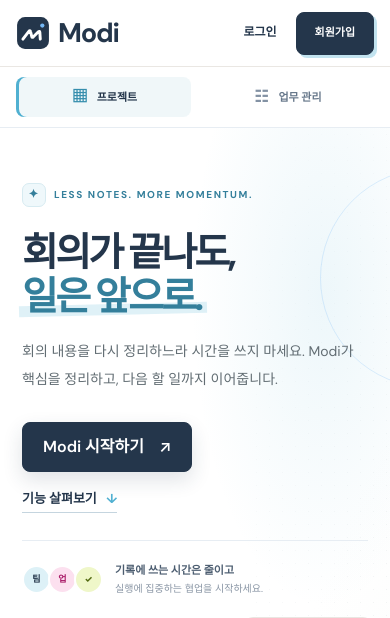
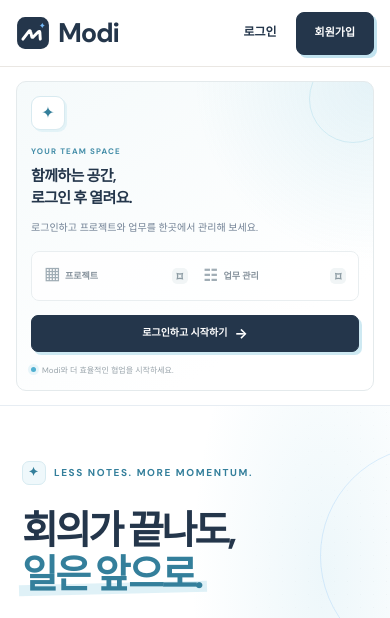
Before and after one commit to sg1315/2026-2-capstone, a Django app: page / in a window 390 px wide. Shown: the top 618 px of the page. Run offline with Django 5.2, Linux system fonts and the light colour scheme.

Commit message:
메인 페이지 디자인 변경 및 로그인 전, 후 화면 작업중

```diff
--- a/base/models/__init__.py
+++ b/base/models/__init__.py
@@ -1,2 +1,4 @@
 from .user_models import *
 from .project_models import *
+from .minutes_models import *
+from .task_models import *
--- a/front/templates/main/main.html
+++ b/front/templates/main/main.html
@@ -18,6 +18,8 @@
 
     <div class="site-layout">
         <aside class="app-sidebar" aria-label="주요 메뉴">
+            {% if user.is_authenticated %}
+                <!-- 로그인한 사용자에게만 워크스페이스 메뉴 표시 -->
                 <div class="sidebar-topline">WORKSPACE</div>
                 <div class="sidebar-workspace">
                     <div class="workspace-mark">M</div>
@@ -40,6 +42,38 @@
                         <span class="sidebar-count">12</span>
                     </a>
                 </nav>
+            {% else %}
+                <!-- 로그인 전에는 워크스페이스 이용 안내 표시 -->
+                <div class="sidebar-topline">WORKSPACE</div>
+                <section class="sidebar-guest-panel" aria-label="로그인 후 이용 가능한 메뉴">
+                    <div class="guest-panel-icon" aria-hidden="true">✦</div>
+                    <span class="guest-panel-kicker">YOUR TEAM SPACE</span>
+                    <h2>함께하는 공간,<br>로그인 후 열려요.</h2>
+                    <p>로그인하고 프로젝트와 업무를 한곳에서 관리해 보세요.</p>
+
+                    <div class="guest-menu-preview">
+                        <div class="guest-menu-item">
+                            <span class="sidebar-icon icon-project" aria-hidden="true">▦</span>
+                            <span>프로젝트</span>
+                            <span class="guest-lock" aria-label="로그인 필요">⌑</span>
+                        </div>
+                        <div class="guest-menu-item">
+                            <span class="sidebar-icon icon-task" aria-hidden="true">☷</span>
+                            <span>업무 관리</span>
+                            <span class="guest-lock" aria-label="로그인 필요">⌑</span>
+                        </div>
+                    </div>
+
+                    <!-- TODO: 실제 로그인 URL로 href를 연결해 주세요. -->
+                    <a class="guest-login-link" href="#">
+                        로그인하고 시작하기 <span aria-hidden="true">→</span>
+                    </a>
+                    <div class="guest-panel-footnote">
+                        <span class="guest-footnote-dot"></span>
+                        Modi와 더 효율적인 협업을 시작하세요.
+                    </div>
+                </section>
+            {% endif %}
 
             <div class="sidebar-divider"></div>
             <div class="sidebar-mini-label">MODI가 도와드려요</div>
--- a/static/css/app.css
+++ b/static/css/app.css
@@ -120,6 +120,8 @@ body {
     line-height: var(--line-height-body);
     -webkit-font-smoothing: antialiased;
     text-rendering: optimizeLegibility;
+    -webkit-user-select: none;
+    user-select: none;
 }
 
 img,
--- a/static/css/main.css
+++ b/static/css/main.css
@@ -663,3 +663,192 @@ body.landing-page { background: var(--modi-paper); }
     background: #FFFFFF;
     border-color: #EAE7E3;
 }
+
+/* 로그인 전 사이드바: 워크스페이스 접근 안내 */
+.sidebar-guest-panel {
+    position: relative;
+    overflow: hidden;
+    margin-top: 14px;
+    padding: 18px 13px 14px;
+    border: 1px solid #E4EAEC;
+    border-radius: 10px;
+    background:
+        radial-gradient(circle at 100% 0%, rgba(80,176,209,.13), transparent 38%),
+        linear-gradient(150deg, #F5FAFB 0%, #FFFFFF 78%);
+}
+
+.sidebar-guest-panel::after {
+    position: absolute;
+    top: -27px;
+    right: -24px;
+    width: 88px;
+    height: 88px;
+    border: 1px solid rgba(80,176,209,.18);
+    border-radius: 50%;
+    content: "";
+    pointer-events: none;
+}
+
+.guest-panel-icon {
+    display: grid;
+    width: 34px;
+    height: 34px;
+    margin-bottom: 15px;
+    place-items: center;
+    border: 1px solid #D8EAF0;
+    border-radius: 9px;
+    color: #347F9B;
+    background: #FFFFFF;
+    box-shadow: 2px 2px 0 rgba(80,176,209,.12);
+    font-size: 16px;
+}
+
+.guest-panel-kicker {
+    display: block;
+    margin-bottom: 8px;
+    color: #438DA8;
+    font-size: 8px;
+    font-weight: 800;
+    letter-spacing: 1.15px;
+}
+
+.sidebar-guest-panel h2 {
+    margin: 0 0 9px;
+    color: #24364B;
+    font-size: 16px;
+    font-weight: 800;
+    line-height: 1.45;
+    letter-spacing: -.65px;
+    word-break: keep-all;
+}
+
+.sidebar-guest-panel > p {
+    margin: 0 0 15px;
+    color: #718094;
+    font-size: 10px;
+    line-height: 1.75;
+    word-break: keep-all;
+}
+
+.guest-menu-preview {
+    display: flex;
+    flex-direction: column;
+    gap: 5px;
+    margin-bottom: 14px;
+    padding: 7px;
+    border: 1px solid #E9EEF0;
+    border-radius: 8px;
+    background: rgba(255,255,255,.78);
+}
+
+.guest-menu-item {
+    display: flex;
+    min-height: 34px;
+    align-items: center;
+    gap: 9px;
+    padding: 0 7px;
+    border-radius: 6px;
+    color: #87939D;
+    font-size: 10px;
+    font-weight: 600;
+}
+
+.guest-menu-item .sidebar-icon {
+    width: 17px;
+    color: #A0ADB5;
+    font-size: 16px;
+}
+
+.guest-lock {
+    display: grid;
+    width: 19px;
+    height: 19px;
+    margin-left: auto;
+    place-items: center;
+    border-radius: 5px;
+    color: #8C9BA3;
+    background: #F1F5F6;
+    font-size: 12px;
+}
+
+.guest-login-link {
+    display: flex;
+    min-height: 37px;
+    align-items: center;
+    justify-content: center;
+    gap: 7px;
+    padding: 0 9px;
+    border: 1px solid #24364B;
+    border-radius: 7px;
+    color: #FFFFFF;
+    background: #24364B;
+    box-shadow: 3px 3px 0 rgba(80,176,209,.28);
+    font-size: 10px;
+    font-weight: 700;
+    transition: transform .18s ease, box-shadow .18s ease, background .18s ease;
+}
+
+.guest-login-link:hover {
+    transform: translate(2px,2px);
+    box-shadow: 1px 1px 0 rgba(80,176,209,.28);
+    color: #FFFFFF;
+    background: #304B68;
+}
+
+.guest-login-link span {
+    font-size: 14px;
+}
+
+.guest-panel-footnote {
+    display: flex;
+    align-items: flex-start;
+    gap: 6px;
+    margin-top: 12px;
+    color: #98A3AA;
+    font-size: 8px;
+    line-height: 1.5;
+    word-break: keep-all;
+}
+
+.guest-footnote-dot {
+    flex: 0 0 5px;
+    width: 5px;
+    height: 5px;
+    margin-top: 3px;
+    border-radius: 50%;
+    background: #50B0D1;
+    box-shadow: 0 0 0 3px rgba(80,176,209,.12);
+}
+
+@media (max-width: 720px) {
+    .sidebar-guest-panel {
+        max-width: 420px;
+        margin: 4px auto;
+        padding: 14px;
+    }
+
+    .sidebar-guest-panel h2 {
+        font-size: 15px;
+    }
+
+    .guest-menu-preview {
+        flex-direction: row;
+    }
+
+    .guest-menu-item {
+        flex: 1;
+        min-width: 0;
+        gap: 5px;
+        padding-inline: 5px;
+        font-size: 9px;
+    }
+
+    .guest-menu-item .sidebar-icon {
+        flex: 0 0 16px;
+    }
+
+    .guest-lock {
+        width: 16px;
+        height: 16px;
+    }
+}
```
Also changed, not shown: static/images/modi-icon.svg. Lines whose indentation alone changed are shown as unchanged.
